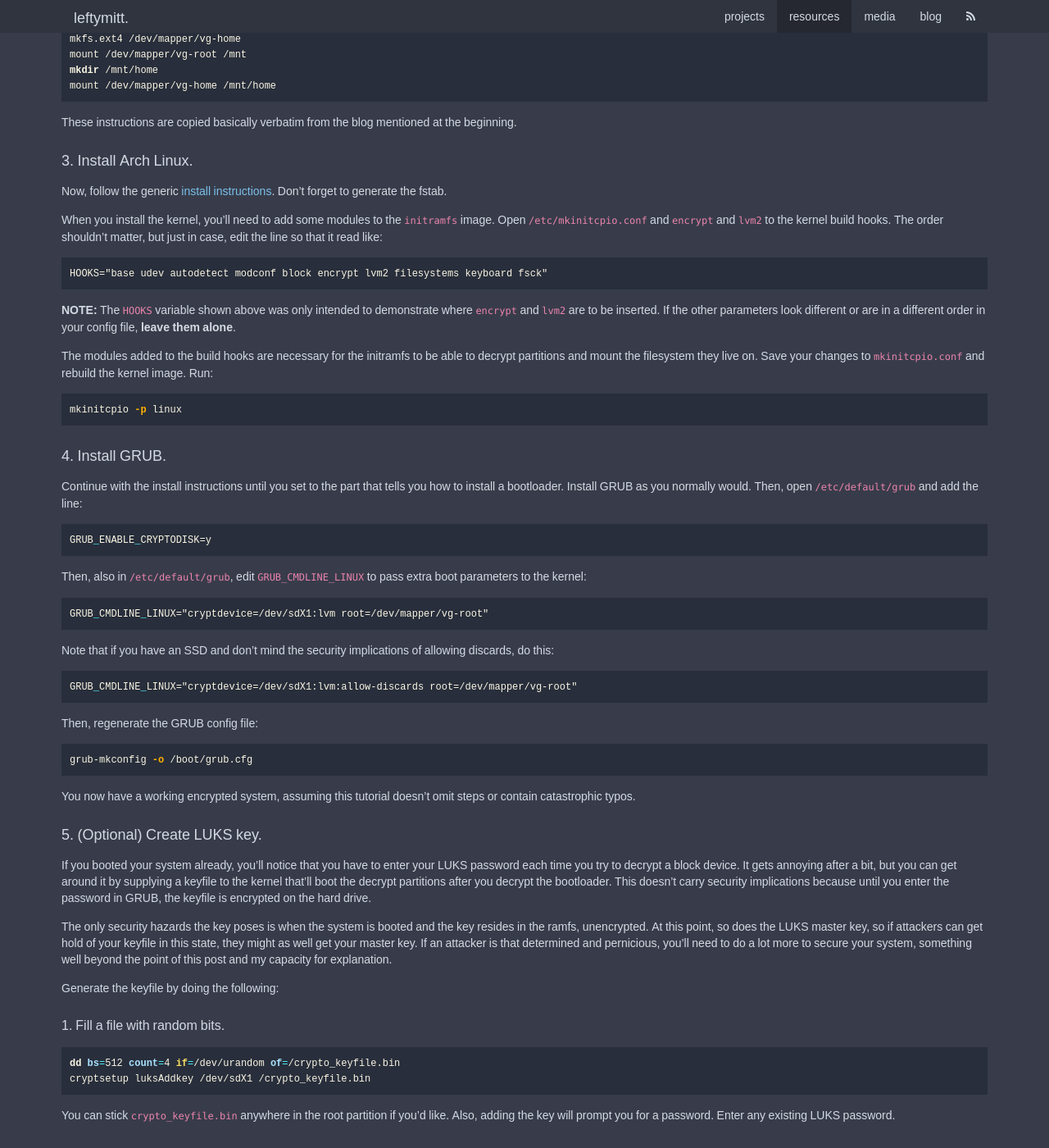
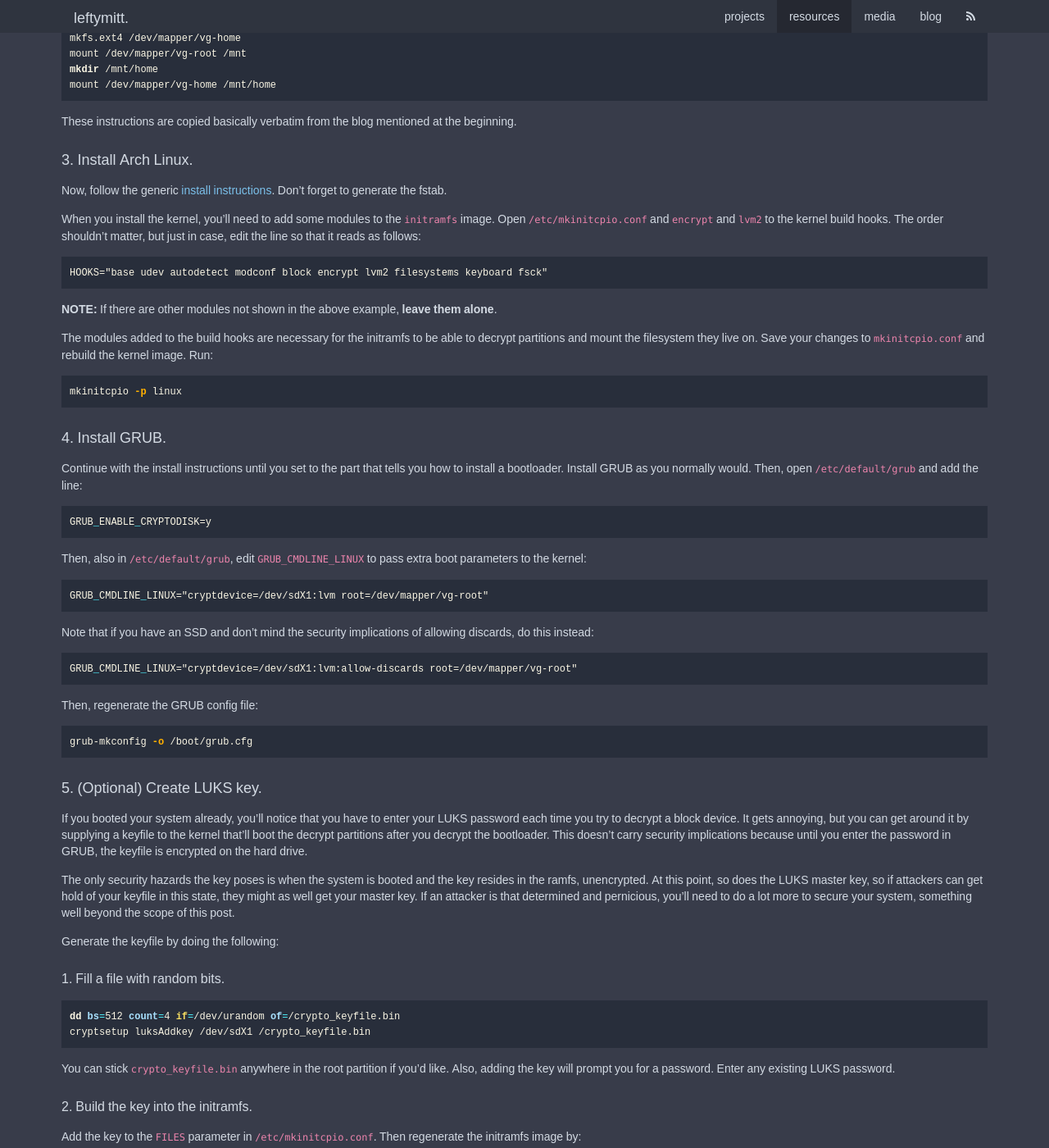
Before and after one commit to leftymitt/leftymitt.com, a Jekyll site: the page built from _resources/install-arch-linux-with-encrypted-boot.md, in a window 1280 px wide and 1400 px high, scrolled down 661 px. Shown: the whole window at 82% size. Built offline with Jekyll 4.4.1, drawn with Linux system fonts in a browser that asks for light colours; some of the changed text lies outside the part shown.

Commit message:
update arch install text

```diff
--- a/_resources/install-arch-linux-with-encrypted-boot.md
+++ b/_resources/install-arch-linux-with-encrypted-boot.md
@@ -13,22 +13,34 @@ code:
    language: bash
  - script: make_luks_key.sh
    language: bash
+arch_install_guide: "https://wiki.archlinux.org/index.php/installation_guide"
 ---
 
-The [Arch Wiki](https://wiki.archlinux.org/) will tell you how to install Arch with a separate, unencrypted boot partition, but it won't help if you want to encrypt your boot partition and mount it along with your other ones. The following is a modified version of [Pavel Kogan's post](http://www.pavelkogan.com/2014/05/23/luks-full-disk-encryption/) on encrypting `/boot`.
+The [Arch Wiki](https://wiki.archlinux.org/) will tell you how to install Arch
+with a separate, unencrypted boot partition, but it won't help if you want to
+encrypt your boot partition and mount it along with your other ones. The
+following is an explanation of how to create them using GRUB modules, LVM, and
+LUKS.
 
 ### 1. Boot your Arch installation image.
 
-Download the latest image [here](https://www.archlinux.org/download/) and be sure to verify the image after it is downloaded. After all, encryption is pointless if the installation image itself is compromised.
+Download the latest image [here](https://www.archlinux.org/download/) and be
+sure to verify the image after it is downloaded. After all, encryption is
+pointless if the installation image itself is compromised.
 
 Burn the image to disk or copy it to a USB. Then, boot from it.
 
 
 ### 2. Create your partitions.
-You'll first need to do the steps already outlined on the Arch Wiki [installation guide](https://wiki.archlinux.org/index.php/Beginners%27_guide) up to partition creation. Basically, set up your network interface an identify the devices within the filesystem.
 
+You'll first need to do the steps already outlined on the Arch Wiki
+[installation guide]({{ page.arch_install_guide }}) up to partition creation.
+Basically, set up your network interface an identify the devices within the
+filesystem.
 
-The following will create three partitions for `swap`, `home`. and `root`. Replace the `X` of `/dev/sdX` with the letter corresponding to the hard drive you are installing on. Modify the code as suits your needs.
+The following will create three partitions for `swap`, `home`. and `root`.
+Replace the `X` of `/dev/sdX` with the letter corresponding to the hard drive
+you are installing on. Modify the code as suits your needs.
 
 {% highlight bash %}
 parted -s /dev/sdX mklabel msdos
@@ -48,54 +60,80 @@ mkdir /mnt/home
 mount /dev/mapper/vg-home /mnt/home
 {% endhighlight %}
 
-These instructions are copied basically verbatim from the blog mentioned at the beginning.
+These instructions are copied basically verbatim from the blog mentioned at the
+beginning.
 
 ### 3. Install Arch Linux.
-Now, follow the generic [install instructions](https://wiki.archlinux.org/index.php/Beginners%27_guide#Install_the_base_system). Don't forget to generate the fstab.
 
-When you install the kernel, you'll need to add some modules to the `initramfs` image. Open `/etc/mkinitcpio.conf` and `encrypt` and `lvm2` to the kernel build hooks. The order shouldn't matter, but just in case, edit the line so that it read like:
+Now, follow the generic [install instructions]({{ page.arch_install_guide }}).
+Don't forget to generate the fstab.
+
+When you install the kernel, you'll need to add some modules to the `initramfs`
+image. Open `/etc/mkinitcpio.conf` and `encrypt` and `lvm2` to the kernel build
+hooks. The order shouldn't matter, but just in case, edit the line so that it
+reads as follows:
 
 {% highlight tex %}
 HOOKS="base udev autodetect modconf block encrypt lvm2 filesystems keyboard fsck"
 {% endhighlight %}
 
-**NOTE:** The `HOOKS` variable shown above was only intended to demonstrate where `encrypt` and `lvm2` are to be inserted. If the other parameters look different or are in a different order in your config file, **leave them alone**.
+**NOTE:** If there are other modules not shown in the above example, **leave
+them alone**.
 
+The modules added to the build hooks are necessary for the initramfs to be able
+to decrypt partitions and mount the filesystem they live on. Save your changes
+to `mkinitcpio.conf` and rebuild the kernel image. Run:
 
-The modules added to the build hooks are necessary for the initramfs to be able to decrypt partitions and mount the filesystem they live on. Save your changes to `mkinitcpio.conf` and rebuild the kernel image. Run:
 {% highlight bash %}
 mkinitcpio -p linux
 {% endhighlight %}
 
 ### 4. Install GRUB.
 
-Continue with the install instructions until you set to the part that tells you how to install a bootloader. Install GRUB as you normally would. Then, open `/etc/default/grub` and add the line:
+Continue with the install instructions until you set to the part that tells you
+how to install a bootloader. Install GRUB as you normally would. Then, open
+`/etc/default/grub` and add the line:
+
 {% highlight tex %}
 GRUB_ENABLE_CRYPTODISK=y
 {% endhighlight %}
 
-Then, also in `/etc/default/grub`, edit `GRUB_CMDLINE_LINUX` to pass extra boot parameters to the kernel:
+Then, also in `/etc/default/grub`, edit `GRUB_CMDLINE_LINUX` to pass extra boot
+parameters to the kernel:
+
 {% highlight tex %}
 GRUB_CMDLINE_LINUX="cryptdevice=/dev/sdX1:lvm root=/dev/mapper/vg-root"
 {% endhighlight %}
 
-Note that if you have an SSD and don't mind the security implications of allowing discards, do this:
+Note that if you have an SSD and don't mind the security implications of
+allowing discards, do this instead:
+
 {% highlight tex %}
 GRUB_CMDLINE_LINUX="cryptdevice=/dev/sdX1:lvm:allow-discards root=/dev/mapper/vg-root"
 {% endhighlight %}
 
 Then, regenerate the GRUB config file:
+
 {% highlight bash %}
 grub-mkconfig -o /boot/grub.cfg
 {% endhighlight %}
 
-You now have a working encrypted system, assuming this tutorial doesn't omit steps or contain catastrophic typos.
 
 ### 5. (Optional) Create LUKS key.
 
-If you booted your system already, you'll notice that you have to enter your LUKS password each time you try to decrypt a block device. It gets annoying after a bit, but you can get around it by supplying a keyfile to the kernel that'll boot the decrypt partitions after you decrypt the bootloader. This doesn't carry security implications because until you enter the password in GRUB, the keyfile is encrypted on the hard drive.
+If you booted your system already, you'll notice that you have to enter your
+LUKS password each time you try to decrypt a block device. It gets annoying,
+but you can get around it by supplying a keyfile to the kernel that'll boot the
+decrypt partitions after you decrypt the bootloader. This doesn't carry
+security implications because until you enter the password in GRUB, the keyfile
+is encrypted on the hard drive.
 
-The only security hazards the key poses is when the system is booted and the key resides in the ramfs, unencrypted. At this point, so does the LUKS master key, so if attackers can get hold of your keyfile in this state, they might as well get your master key. If an attacker is that determined and pernicious, you'll need to do a lot more to secure your system, something well beyond the point of this post and my capacity for explanation.
+The only security hazards the key poses is when the system is booted and the
+key resides in the ramfs, unencrypted. At this point, so does the LUKS master
+key, so if attackers can get hold of your keyfile in this state, they might as
+well get your master key. If an attacker is that determined and pernicious,
+you'll need to do a lot more to secure your system, something well beyond the
+scope of this post.
 
 Generate the keyfile by doing the following:
 
@@ -106,18 +144,26 @@ dd bs=512 count=4 if=/dev/urandom of=/crypto_keyfile.bin
 cryptsetup luksAddkey /dev/sdX1 /crypto_keyfile.bin
 {% endhighlight %}
 
-You can stick `crypto_keyfile.bin` anywhere in the root partition if you'd like. Also, adding the key will prompt you for a password. Enter any existing LUKS password.
+You can stick `crypto_keyfile.bin` anywhere in the root partition if you'd
+like. Also, adding the key will prompt you for a password. Enter any existing
+LUKS password.
 
 #### 2. Build the key into the initramfs.
-Add the key to the `FILES` parameter in `/etc/mkinitcpio.conf`. Then regenerate the initramfs image by:
+
+Add the key to the `FILES` parameter in `/etc/mkinitcpio.conf`. Then regenerate
+the initramfs image by:
 {% highlight bash %}
 mkinitcpio -p linux
 {% endhighlight %}
 
 
 #### 3. Add the key to GRUB.
-Open `/etc/default/grub` and **append** `GRUB_CMDLINE_LINUX` with `cryptkey=rootfs:/crypto_keyfile.bin`. **Do not delete the cryptdevice parts added earlier!!!**
+
+Open `/etc/default/grub` and **append** `GRUB_CMDLINE_LINUX` with
+`cryptkey=rootfs:/crypto_keyfile.bin`. **Do not delete the cryptdevice parts
+added earlier!!!**
 
 Then, regenerate the grub.cfg file with `grub-mkconfig`.
 
-Now, the key will be loaded into the boot image and decrypt your partitions once you select a kernel from the GRUB boot menu.
+Now, the key will be loaded into the boot image and decrypt your partitions
+once you select a kernel from the GRUB boot menu.
```
